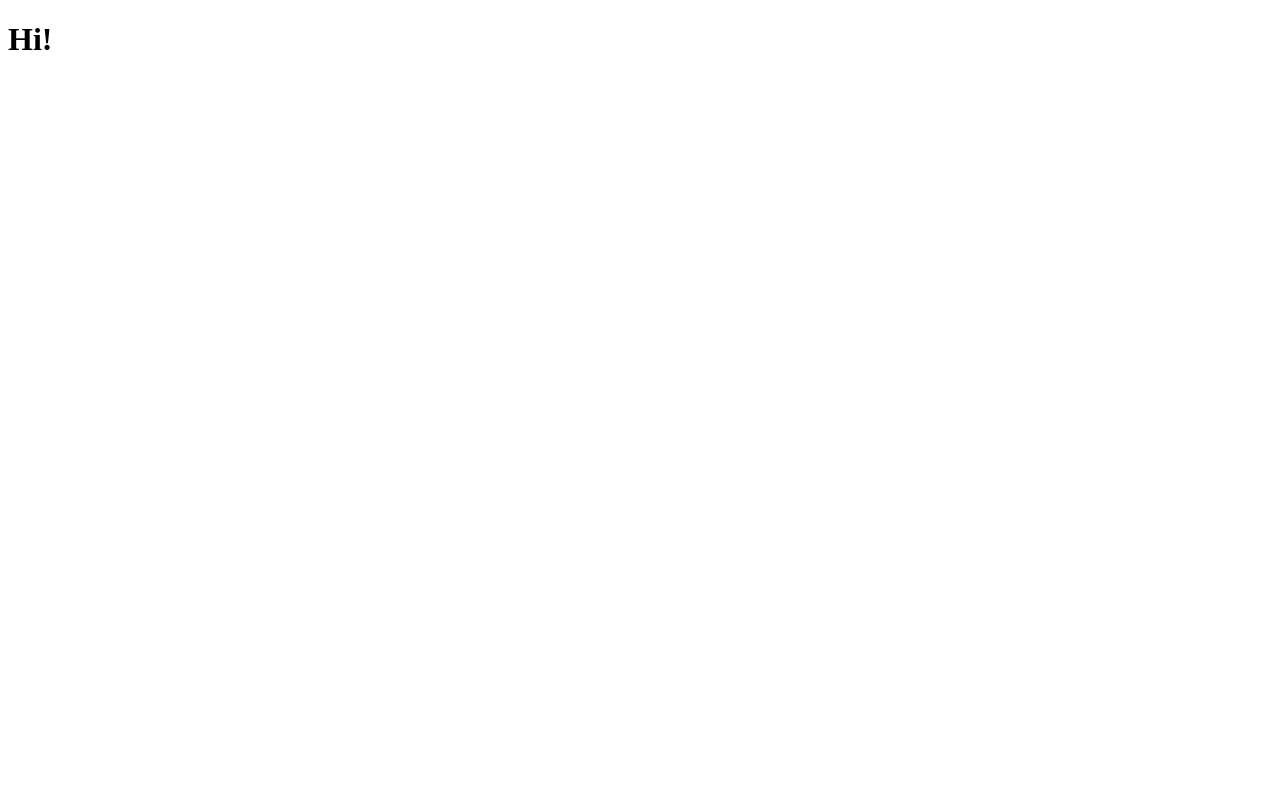
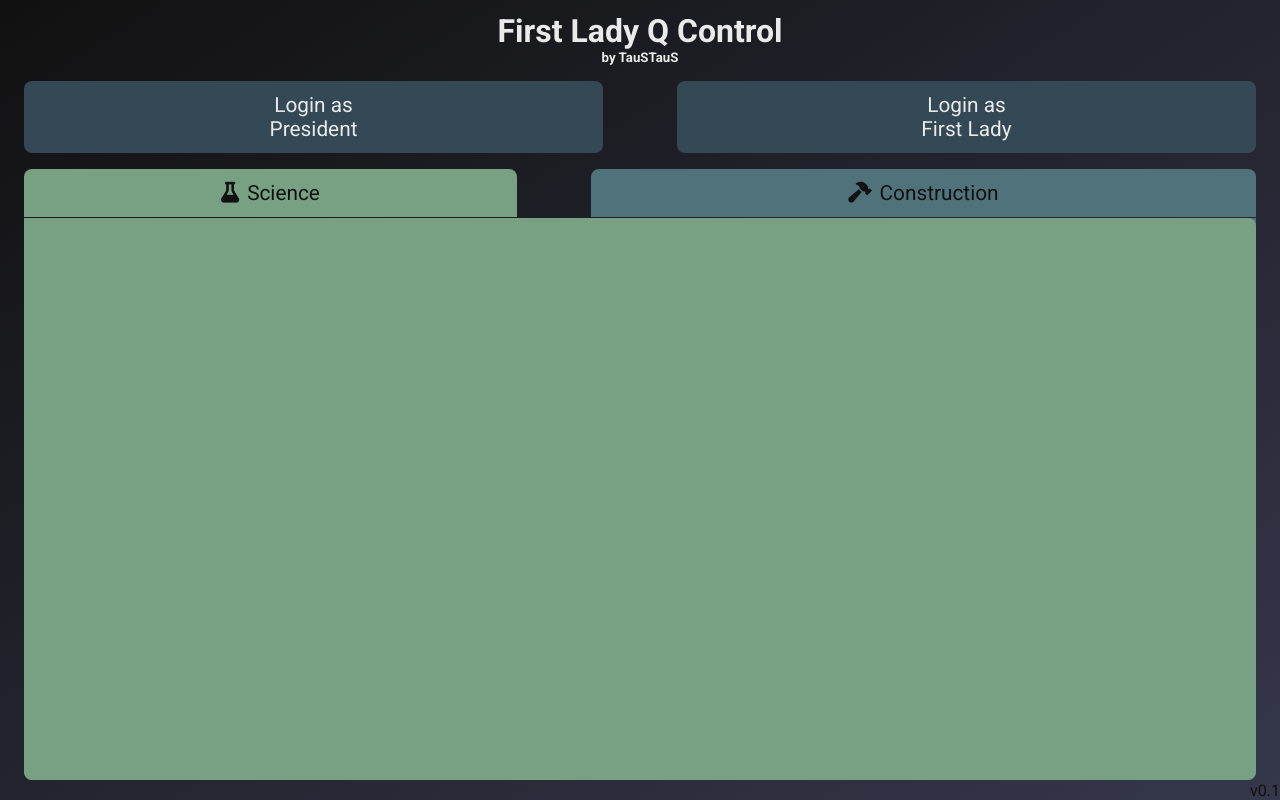
Before and after one commit to victorleitao/firstladyq-project, a Node server app: page / in a window 1280 px wide. Before the commit the page is almost empty. Run offline with Node 20, Linux system fonts and the light colour scheme; some libraries are stand-ins or nearby versions.

Commit message:
first prototype design

```diff
--- /dev/null
+++ b/src/css/normalize.css
@@ -0,0 +1,23 @@
+html {
+  font-family: 'Roboto', sans-serif;
+  color: var(--white);
+}
+
+button {
+  font-family: 'Roboto', sans-serif;
+}
+
+.login-buttons button {
+  font-size: 1.3rem;
+  color: var(--white);
+}
+
+.nav-container button {
+  font-size: 1.3rem;
+  color: var(--black);
+}
+
+:root {
+  --black: #111;
+  --white: #eaeaea;
+}
--- /dev/null
+++ b/src/css/style.css
@@ -0,0 +1,107 @@
+* {
+  margin: 0;
+  padding: 0;
+  box-sizing: border-box;
+  white-space: nowrap;
+}
+
+html {
+  position: fixed;
+  top: 0;
+  left: 0;
+  bottom: 0;
+  right: 0;
+  overflow: auto;
+  margin: 0;
+  padding: 12px 24px;
+  text-align: center;
+}
+
+body {
+  background-image: linear-gradient(
+    to bottom right,
+    var(--black),
+    var(--dark-blue)
+  );
+}
+
+.login-buttons,
+.nav-container {
+  width: 100%;
+  margin-top: 16px;
+  display: inline-flex;
+  justify-content: space-between;
+}
+
+button {
+  width: 47%;
+  padding: 8px;
+  height: 72px;
+  border-radius: 8px;
+  border: 0;
+  outline: 0;
+  cursor: pointer;
+  background: var(--dark-green);
+}
+
+.nav-button {
+  background: var(--light-blue);
+  height: 48px;
+  border-radius: 8px 8px 0 0;
+}
+
+.nav-button.active {
+  background: var(--light-green);
+}
+
+.nav-button i.fa-flask {
+  margin-right: 8px;
+}
+
+.nav-button i.fa-hammer {
+  margin-right: 8px;
+}
+
+#scienceButton {
+  width: 40%;
+}
+
+#constructionButton {
+  width: 54%;
+}
+
+.main-container {
+  background: var(--light-green);
+  position: absolute;
+  top: 218px;
+  right: 24px;
+  bottom: 20px;
+  left: 24px;
+}
+
+.science-container {
+  border-radius: 0 8px 8px 8px;
+  z-index: 1;
+}
+
+.construction-container {
+  background: var(--light-blue);
+  border-radius: 8px 0 8px 8px;
+  z-index: 0;
+}
+
+.footer {
+  color: var(--black);
+  position: absolute;
+  bottom: 0;
+  right: 0;
+}
+
+:root{
+  --black: #111;
+  --white: #eaeaea;
+  --dark-blue: #35374B;
+  --dark-green: #344955;
+  --light-blue: #50727B;
+  --light-green: #78A083;
+}
--- a/src/views/index.ejs
+++ b/src/views/index.ejs
@@ -1 +1,23 @@
-<h1>Hi!</h1>
+<div class="container">
+  <header class="login-header">
+    <section class="login-buttons">
+      <button type="submit" id="presidentLoginButton">Login as<br>President</button>
+      <button type="submit" id="firstLadyLoginButton">Login as<br>First Lady</button>
+    </section>
+  </header>
+  <main id="main">
+    <nav class="nav-container">
+      <button id="scienceButton" class="nav-button active"><i class="fa-solid fa-flask"></i>Science</button>
+      <button id="constructionButton" class="nav-button"><i class="fa-solid fa-hammer"></i>Construction</button>
+    </nav>
+    <section class="main-container science-container science-mode">
+
+    </section>
+    <section class="main-container construction-container">
+
+    </section>
+  </main>
+  <footer class="footer">
+    v0.1
+  </footer>
+</div>
--- a/src/views/layouts/layout.ejs
+++ b/src/views/layouts/layout.ejs
@@ -4,10 +4,19 @@
 <head>
   <meta charset="UTF-8">
   <meta name="viewport" content="width=device-width, initial-scale=1.0">
-  <title>First Lady Q</title>
+  <title>First Lady Q Control</title>
+  <link rel="icon" type="image/ico" href="/favicon.ico">
+  <link rel="stylesheet" href="/style.css">
+  <link rel="stylesheet" href="/normalize.css">
+  <link rel="preconnect" href="https://fonts.googleapis.com">
+  <link rel="preconnect" href="https://fonts.gstatic.com" crossorigin>
+  <link href="https://fonts.googleapis.com/css2?family=Roboto:wght@400;700;900&display=swap" rel="stylesheet">
+  <script src="https://kit.fontawesome.com/3bdcc54860.js" crossorigin="anonymous"></script>
 </head>
 
 <body>
+  <h1>First Lady Q Control</h1>
+  <h5>by TauSTauS</h5>
   <%- body %>
 </body>
 
```
